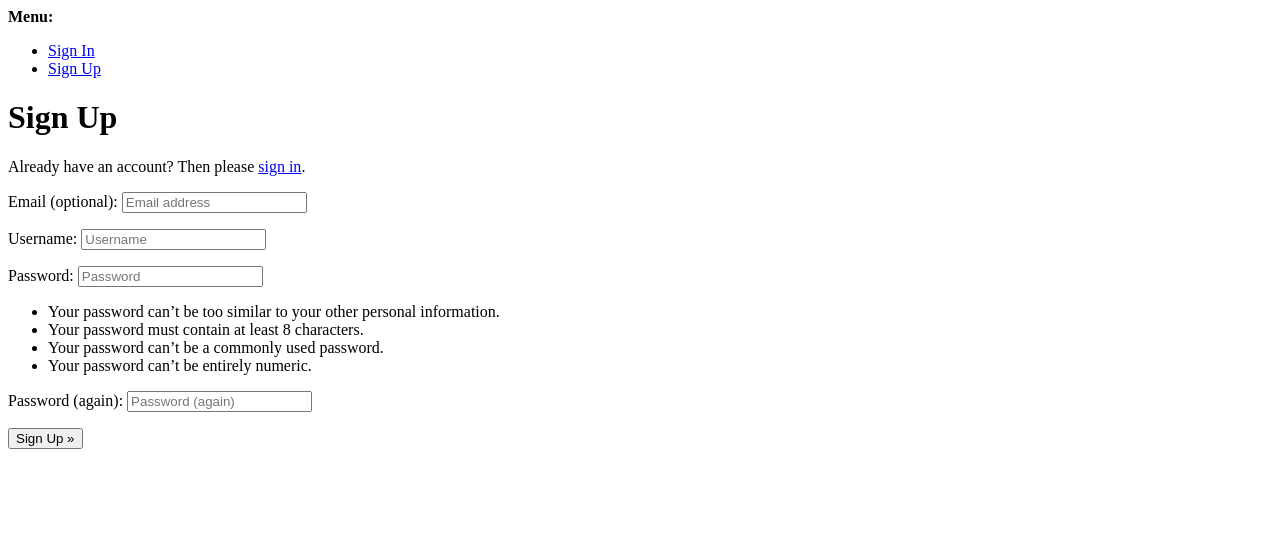
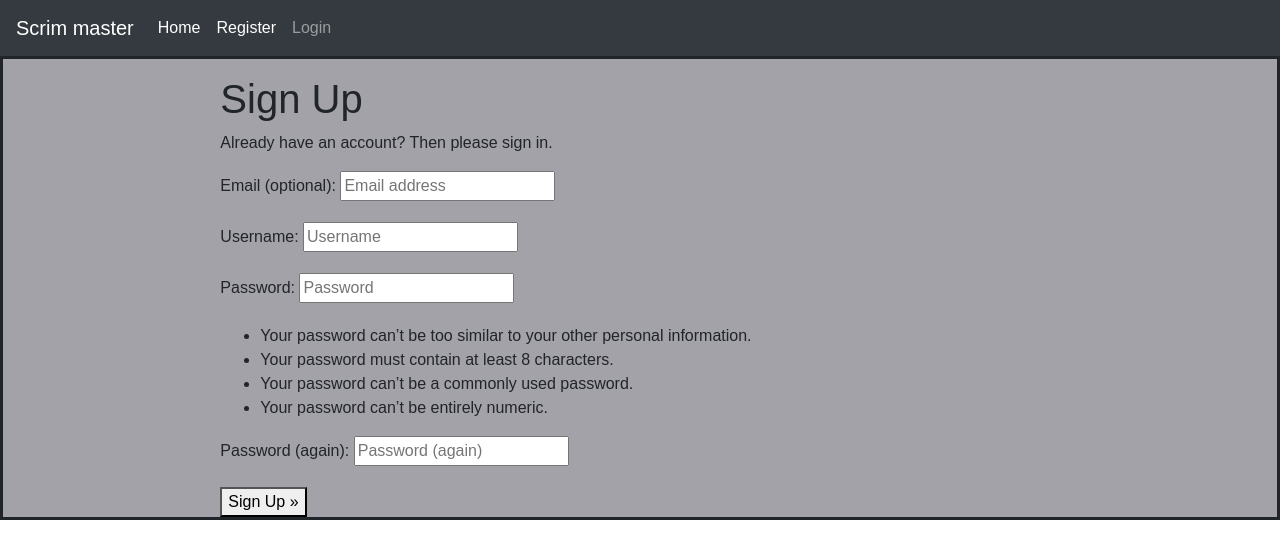
Before and after one commit to Howlerloud/scrims, a Django app: page /accounts/signup/ in a window 1280 px wide. Shown: the top 559 px of the page. Run offline with Django 4.2, Linux system fonts and the light colour scheme; some libraries are stand-ins or nearby versions.

Commit message:
Fixed block content not displaying css on sign up page

```diff
--- a/templates/account/signup.html
+++ b/templates/account/signup.html
@@ -1,10 +1,13 @@
-{% extends "account/base.html" %}
+{% extends "structure.html" %}
 
 {% load i18n %}
 
 {% block head_title %}{% trans "Signup" %}{% endblock head_title %}
 
 {% block content %}
+<div class="log-box">
+    <div class="row">
+        <div class="col-md-8 mt-3 offset-md-2">
           <h1>{% trans "Sign Up" %}</h1>
 
           <p>{% blocktrans %}Already have an account? Then please <a href="{{ login_url }}">sign in</a>.{% endblocktrans %}</p>
@@ -15,7 +18,9 @@
             {% if redirect_field_value %}
             <input type="hidden" name="{{ redirect_field_name }}" value="{{ redirect_field_value }}" />
             {% endif %}
-  <button type="submit">{% trans "Sign Up" %} &raquo;</button>
+            <button type="submit ">{% trans "Sign Up" %} &raquo;</button>
           </form>
-
+        </div>
+    </div>
+</div>
 {% endblock content %}
```
Lines whose indentation alone changed are shown as unchanged.
